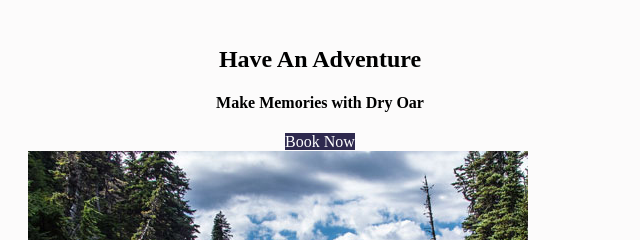
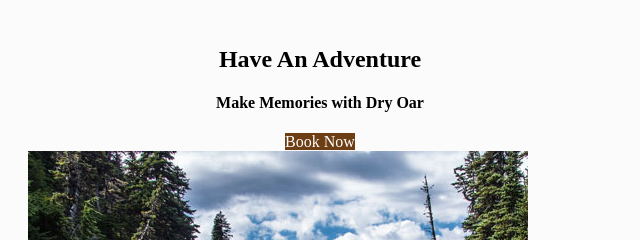
Before and after one commit to Xcalibur88/wdd130, a plain HTML site: page wwr/index.html in a window 1280 px wide. Shown: the part 920-1160 px from the top of the page, 320-960 px from the left. Drawn offline with Linux system fonts and the light colour scheme.

```diff
--- a/wwr/styles/styles.css
+++ b/wwr/styles/styles.css
@@ -49,7 +49,7 @@
 
 .book, .join {
     color: white;
-    background-color: #2E294E;
+    background-color: #6D3D14;
     text-decoration: none;
 }
 
```
